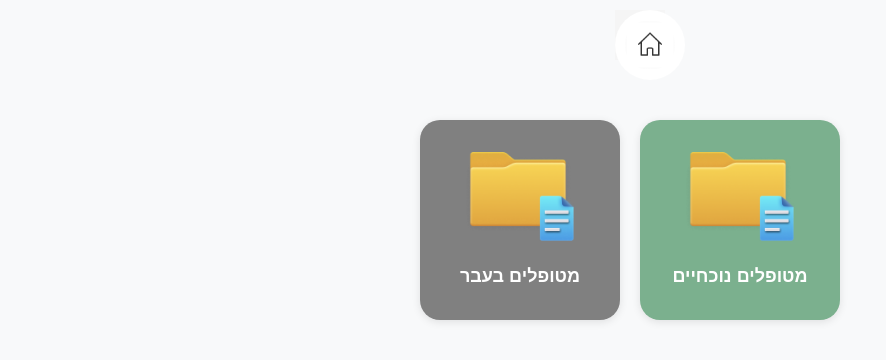
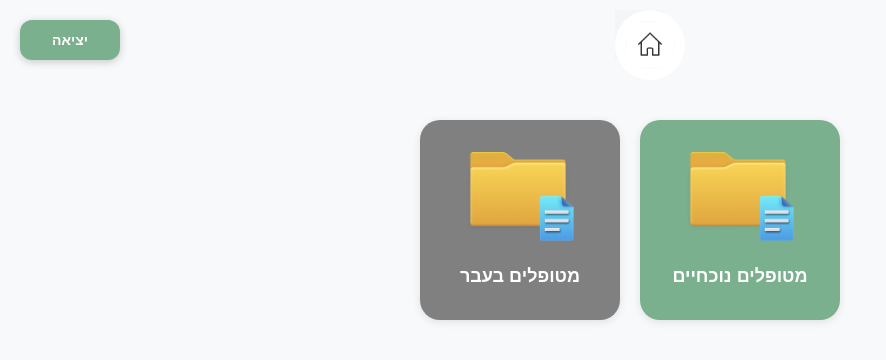
Before and after one commit to Mohasalyan/nurse-my, a React (Vite) app in the folder client/: page /patientrec in a window 1280 px wide. Shown: the top 360 px of the page, without its empty margins (0-886 px from the left). Built offline with nearby package versions, Linux system fonts and the light colour scheme.

Commit message:
exit and home buttons work as desired

```diff
--- a/client/src/pages/PatientRec/PatientRec.jsx
+++ b/client/src/pages/PatientRec/PatientRec.jsx
@@ -11,15 +11,21 @@ const PatientRec = () => {
   return (
     <div className="PatientRec">
 
-<div className="home-icon">
+      <div className="exit-icon">
+        <Exit
+          title="יציאה"
+          to="/login" // Replace with the correct path
+        />
+      </div>
+
+      {/* زر الهوم */}
+      <div className="home-icon">
       <HomeB
           image={homeIcon}
           style={{ width: "50px", height: "50px", marginBottom: "40px",  backgroundColor: "#f5f5f5" }}
           to="/home" // Replace with the correct path
         />
       </div>
-
-
 
       {/* الشبكة */}
       <div className="card-grid">
```
